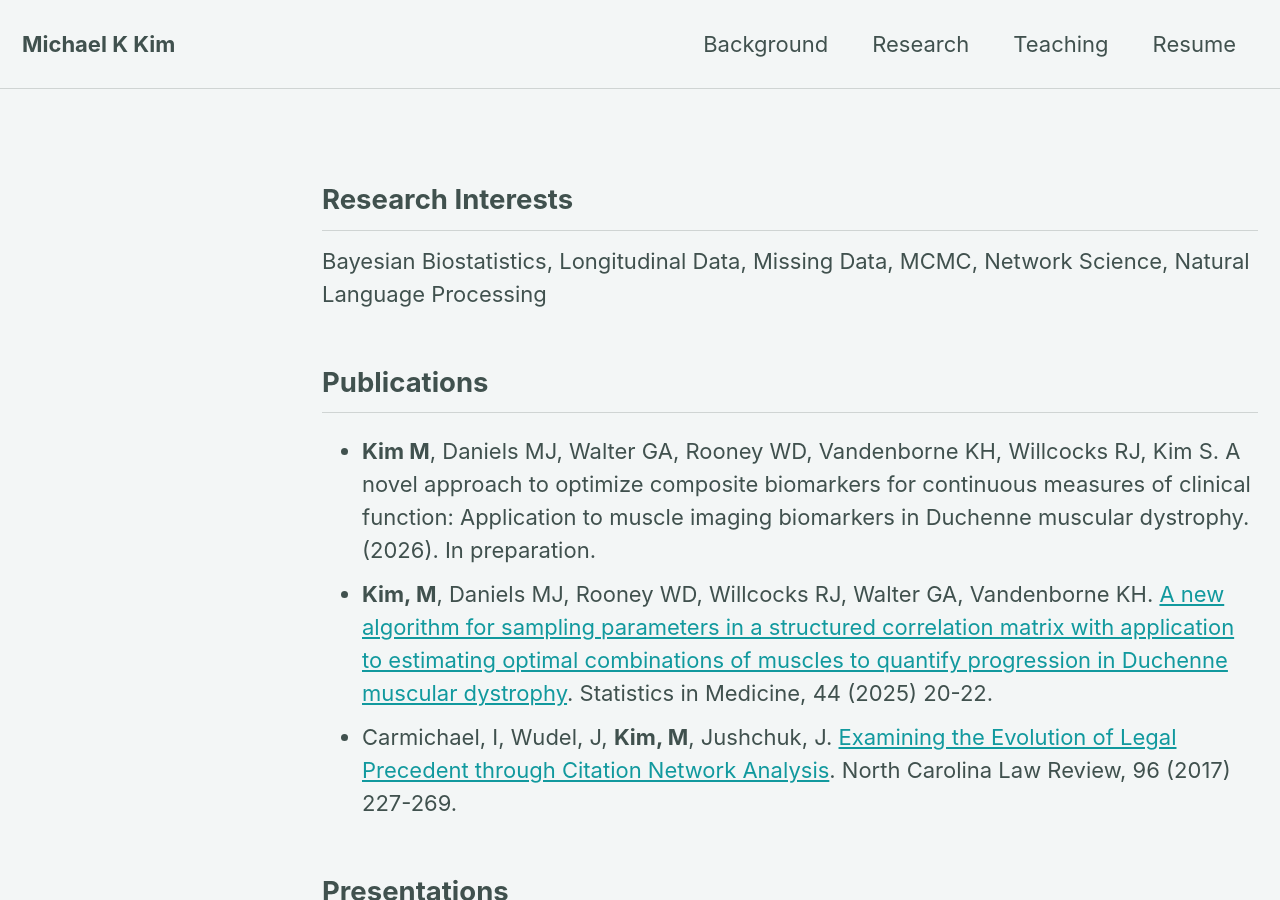
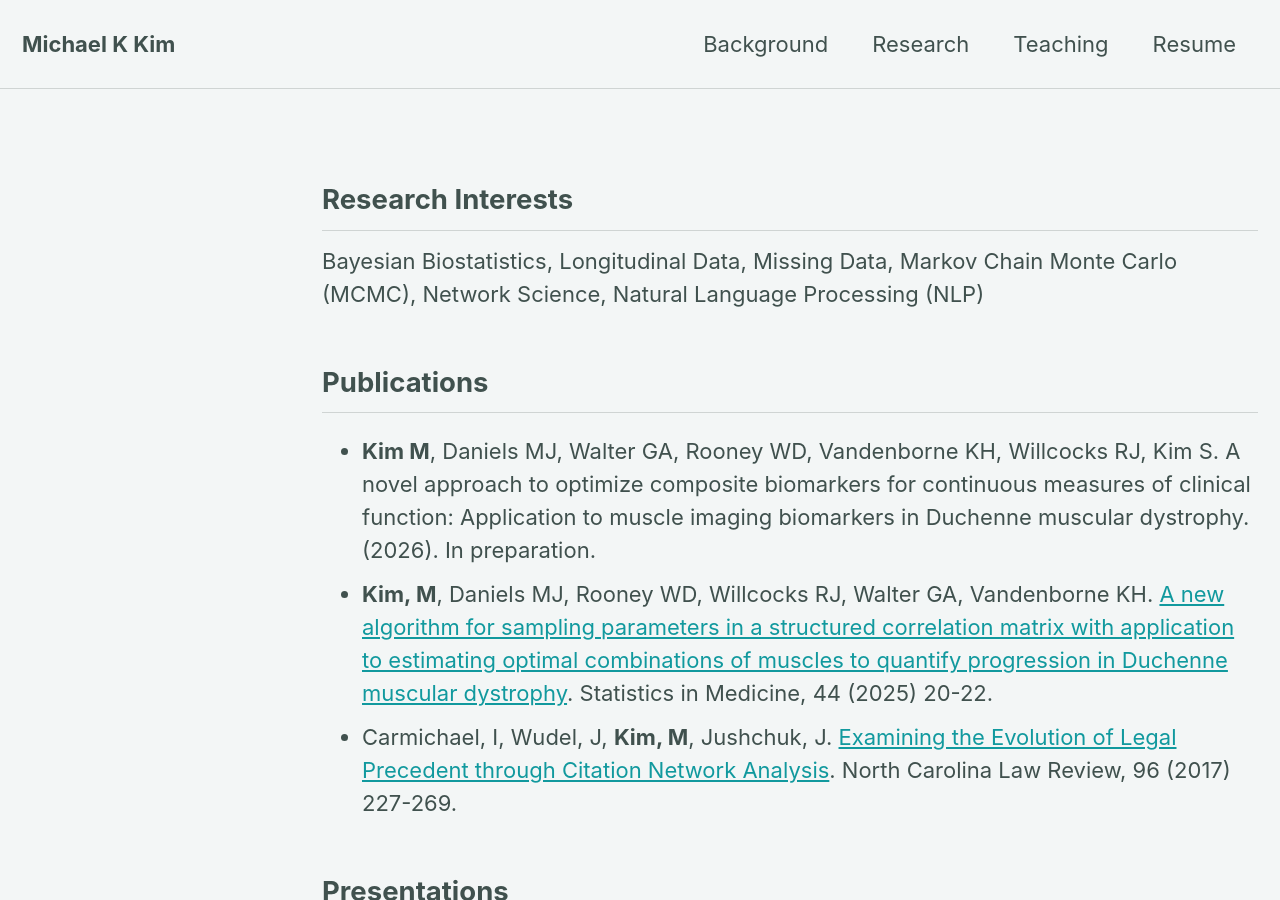
Before and after one commit to michaelkkim/michaelkkim.github.io, a Jekyll site: the page built from _pages/research.md, in a window 1280 px wide and 900 px high. Built offline with Jekyll 4.4.1, drawn with Linux system fonts in a browser that asks for light colours; cached includes are drawn as plain includes; nearby versions of some CDN libraries.

Commit message:
Update research.md

```diff
--- a/_pages/research.md
+++ b/_pages/research.md
@@ -7,7 +7,7 @@ classes: wide
 ---
 
 ## Research Interests
-Bayesian Biostatistics, Longitudinal Data, Missing Data, MCMC, Network Science, Natural Language Processing
+Bayesian Biostatistics, Longitudinal Data, Missing Data, Markov Chain Monte Carlo (MCMC), Network Science, Natural Language Processing (NLP)
 
 ## Publications
 - **Kim M**, Daniels MJ, Walter GA, Rooney WD, Vandenborne KH, Willcocks RJ, Kim S. A novel approach to optimize composite biomarkers for continuous measures of clinical function: Application to muscle imaging biomarkers in Duchenne muscular dystrophy. (2026). In preparation.
```
